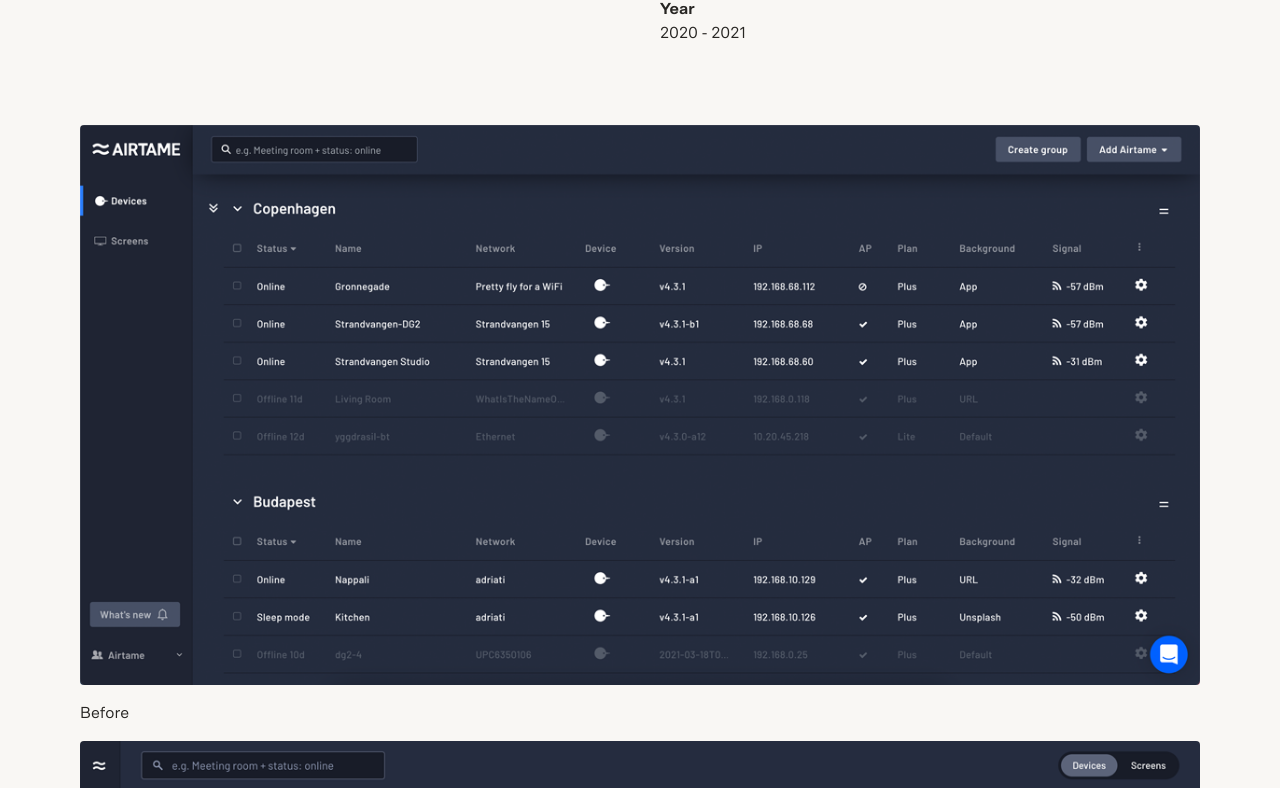
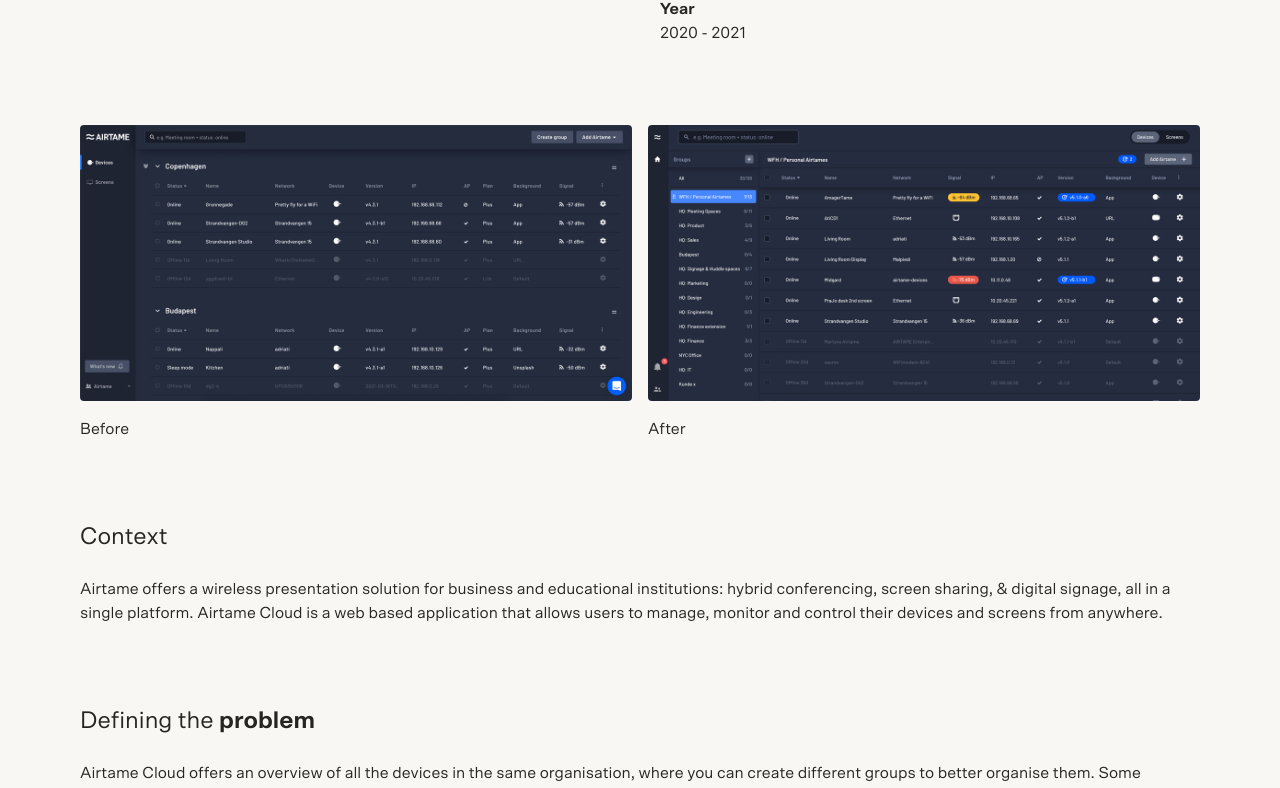
Before and after one commit to gonstoll/anitalaudado.com, a Next.js app: page /projects/airtame-cloud-split-navigation in a window 1280 px wide. Shown: the part 860-1648 px from the top of the page. Built offline with nearby package versions, Linux system fonts and the light colour scheme.

Commit message:
fix(ImageBlock): ImageBlock component dynamic classes fixed to work better with Tailwind

```diff
--- a/components/Card.tsx
+++ b/components/Card.tsx
@@ -17,7 +17,7 @@
       href={link ?? ''}
       className="flex flex-col group p-4 rounded-lg border-1 border-black dark:border-dark-white"
     >
-      <div className="w-full h-68 md:h-23 rounded-lg bg-gray-200"></div>
+      <div className="w-full h-80 md:h-96 rounded-lg bg-gray-200"></div>
       <h2 className="mt-6 mb-4 text-2xl md:text-3-1/2xl font-bold text-black dark:text-white">
         {title}
       </h2>
--- a/components/ImageBlock.tsx
+++ b/components/ImageBlock.tsx
@@ -1,11 +1,7 @@
 import Image from 'next/image';
 
 interface Props {
-  cols: {
-    mobile?: number;
-    tablet?: number;
-    desktop?: number;
-  };
+  type: 'two-cols' | 'three-cols';
   images: Array<{
     src: string;
     alt: string;
@@ -16,27 +12,15 @@
   }>;
 }
 
-export default function ImageBlock({cols, images}: Props) {
-  const containerClass = ['grid', 'gap-4', 'my-20'];
-
-  if (cols.mobile) {
-    containerClass.push(`grid-cols-${cols.mobile}`);
-  }
-
-  if (cols.tablet) {
-    containerClass.push(`md:grid-cols-${cols.tablet}`);
-  }
-
-  if (cols.desktop) {
-    containerClass.push(`xl:grid-cols-${cols.desktop}`);
-  }
-
-  if (images.some(img => (img.fill ? 'relative' : ''))) {
-    containerClass.push('relative');
-  }
+export default function ImageBlock({type, images}: Props) {
+  const isRelative = images.some(img => img.fill);
 
   return (
-    <div className={containerClass.join(' ')}>
+    <div
+      className={`grid gap-4 my-20 grid-cols-1 ${
+        type === 'two-cols' ? 'xl:grid-cols-2' : 'xl:grid-cols-3'
+      } ${isRelative ? 'relative' : ''}`}
+    >
       {images.map(img => (
         <div key={img.src} className="col-span-1">
           {img.fill ? (
--- a/pages/projects/airtame-cloud-split-navigation.tsx
+++ b/pages/projects/airtame-cloud-split-navigation.tsx
@@ -1,5 +1,4 @@
 import Head from 'next/head';
-import Image from 'next/image';
 import ImageBlock from '~/components/ImageBlock';
 import Layout from '~/components/Layout';
 import TextBlock from '~/components/TextBlock';
@@ -9,11 +8,13 @@
   title: 'Airtame Cloud Split Navigation',
 };
 
+const title = `Ana Laudado | ${PROJECT_DETAILS.title}`;
+
 export default function AirtameCloudSplitNavigation() {
   return (
     <>
       <Head>
-        <title>Ana Laudado | {PROJECT_DETAILS.title}</title>
+        <title>{title}</title>
       </Head>
       <Layout
         type="project"
@@ -32,7 +33,7 @@
         }}
       >
         <ImageBlock
-          cols={{mobile: 1, desktop: 2}}
+          type="two-cols"
           images={[
             {
               src: `/images/projects/${PROJECT_DETAILS.slug}/before.png`,
--- a/pages/projects/airtame-ui-design-system.tsx
+++ b/pages/projects/airtame-ui-design-system.tsx
@@ -6,12 +6,13 @@
   slug: 'airtame-ui-design-system',
   title: 'Airtame UI Design System',
 };
+const title = `Ana Laudado | ${PROJECT_DETAILS.title}`;
 
 export default function AirtameUIDesignSystem() {
   return (
     <>
       <Head>
-        <title>Ana Laudado | {PROJECT_DETAILS.title}</title>
+        <title>{title}</title>
       </Head>
       <Layout
         type="project"
--- a/tailwind.config.js
+++ b/tailwind.config.js
@@ -1,5 +1,7 @@
 /** @type {import('tailwindcss').Config} */
-const {fontFamily, transitionProperty} = require('tailwindcss/defaultTheme');
+const defaultTheme = require('tailwindcss/defaultTheme');
+
+const {fontFamily, transitionProperty} = defaultTheme;
 
 module.exports = {
   content: [
```
